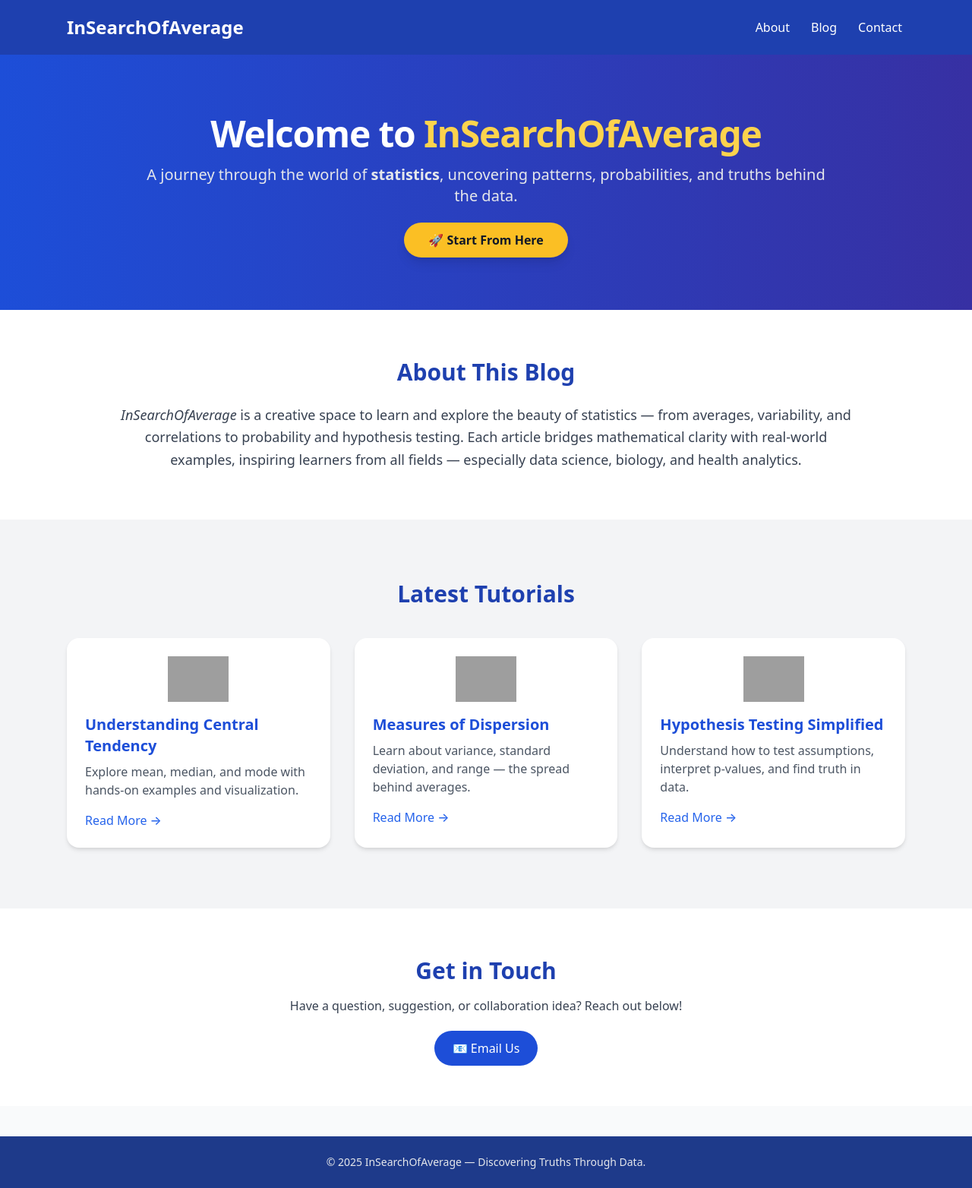
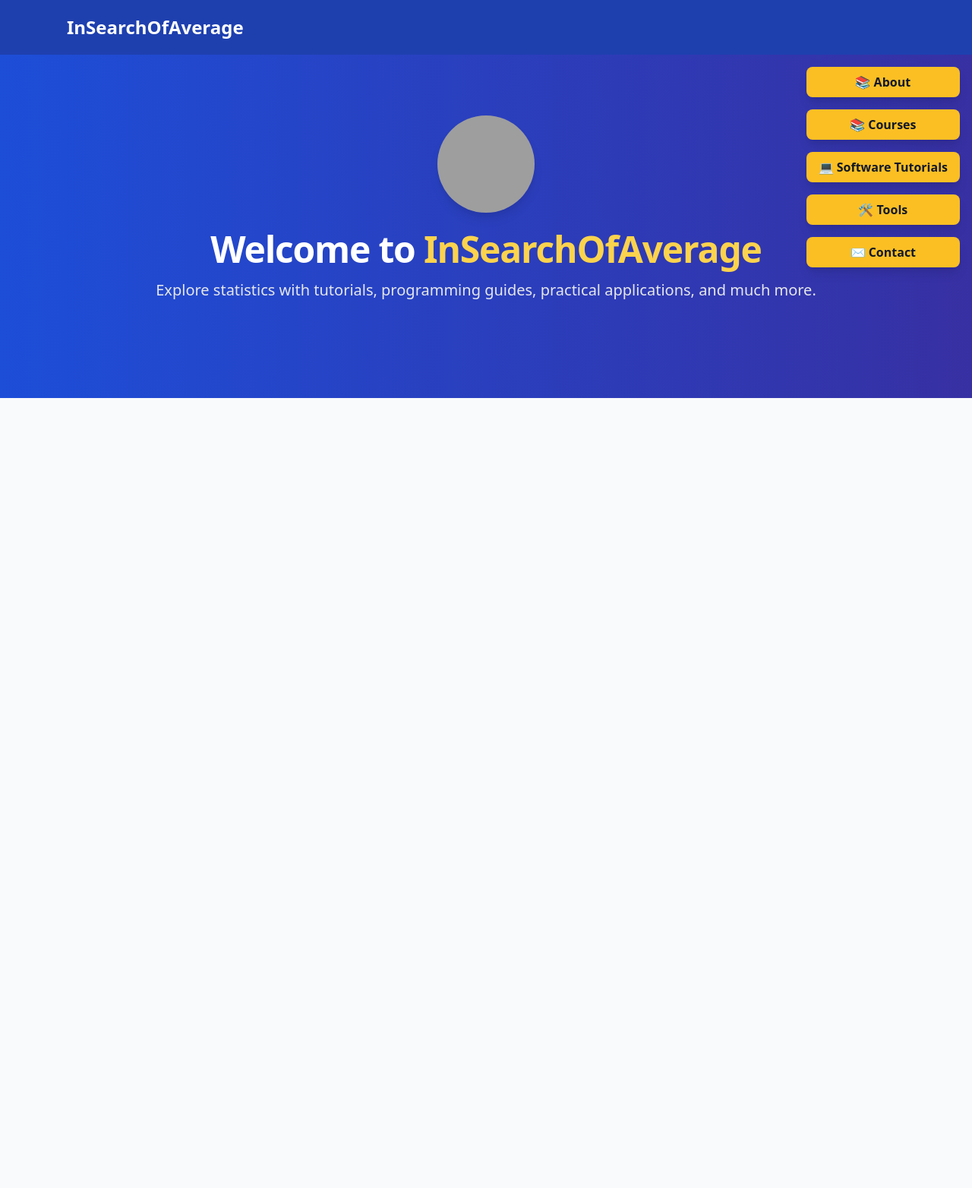
Before and after one commit to SurnamNarendra/InSearchOfAverage, a plain HTML site: page index.html in a window 1280 px wide. Shown: the whole page at 76% size. After the commit the page ends 800 px from the top, so only its background shows below. Drawn offline with nearby package versions, Linux system fonts and the light colour scheme; grey boxes are pictures that could not be loaded.

Commit message:
Update index.html

```diff
--- a/index.html
+++ b/index.html
@@ -18,91 +18,44 @@
             InSearchOfAverage
           </a>
         </div>
-        <div class="hidden md:flex items-center space-x-1">
-          <a href="#about" class="py-5 px-3 hover:text-yellow-300">About</a>
-          <a href="#blog" class="py-5 px-3 hover:text-yellow-300">Blog</a>
-          <a href="#contact" class="py-5 px-3 hover:text-yellow-300">Contact</a>
-        </div>
+
       </div>
     </div>
   </nav>
+<!-- Hero / Welcome Section -->
+<section class="bg-gradient-to-r from-blue-700 to-indigo-800 text-white py-20 relative">
+  <div class="max-w-6xl mx-auto px-6 text-center">
+    <!-- Welcome Message -->
+    <img src="https://cdn-icons-png.flaticon.com/512/1055/1055646.png" alt="InSearchOfAverage" class="mx-auto w-32 h-32 mb-6 rounded-full shadow-lg">
+    <h1 class="text-5xl font-bold mb-4 tracking-tight">Welcome to <span class="text-yellow-300">InSearchOfAverage</span></h1>
+    <p class="text-lg md:text-xl text-gray-200 mb-12">Explore statistics with tutorials, programming guides, practical applications, and much more.</p>
 
-  <!-- Hero Section -->
-  <section class="bg-gradient-to-r from-blue-700 to-indigo-800 text-white py-20">
-    <div class="max-w-4xl mx-auto text-center">
-      <h1 class="text-5xl font-bold mb-4 tracking-tight">Welcome to <span class="text-yellow-300">InSearchOfAverage</span></h1>
-      <p class="text-lg md:text-xl text-gray-200 mb-8">A journey through the world of <strong>statistics</strong>, uncovering patterns, probabilities, and truths behind the data.</p>
-      <a href="#blog" class="bg-yellow-400 text-gray-900 font-semibold px-8 py-3 rounded-full shadow-lg hover:bg-yellow-300 transition transform hover:scale-105">
-        🚀 Start From Here
+    <!-- Navigation Cards / Buttons (Top Right) -->
+    <div class="absolute top-4 right-4 flex flex-col gap-4">
+      <a href="#about" class="bg-yellow-400 hover:bg-yellow-300 text-gray-900 font-semibold py-2 px-4 rounded-lg shadow-lg transition transform hover:scale-105">
+        📚 About
+      </a>
+      <a href="#courses" class="bg-yellow-400 hover:bg-yellow-300 text-gray-900 font-semibold py-2 px-4 rounded-lg shadow-lg transition transform hover:scale-105">
+        📚 Courses
+      </a>
+      <a href="#software-tutorials" class="bg-yellow-400 hover:bg-yellow-300 text-gray-900 font-semibold py-2 px-4 rounded-lg shadow-lg transition transform hover:scale-105">
+        💻 Software Tutorials
+      </a>
+      <a href="#tools" class="bg-yellow-400 hover:bg-yellow-300 text-gray-900 font-semibold py-2 px-4 rounded-lg shadow-lg transition transform hover:scale-105">
+        🛠 Tools
+      </a>
+      <a href="#contact" class="bg-yellow-400 hover:bg-yellow-300 text-gray-900 font-semibold py-2 px-4 rounded-lg shadow-lg transition transform hover:scale-105">
+        ✉ Contact
       </a>
     </div>
-  </section>
+  </div>
+</section>
 
-  <!-- About Section -->
-  <section id="about" class="py-16 bg-white">
-    <div class="max-w-5xl mx-auto text-center px-6">
-      <h2 class="text-3xl font-bold text-blue-800 mb-6">About This Blog</h2>
-      <p class="text-lg text-gray-700 leading-relaxed">
-        <em>InSearchOfAverage</em> is a creative space to learn and explore the beauty of statistics —
-        from averages, variability, and correlations to probability and hypothesis testing.
-        Each article bridges mathematical clarity with real-world examples, inspiring learners from all fields — especially data science, biology, and health analytics.
-      </p>
-    </div>
-  </section>
 
-  <!-- Blog Section -->
-  <section id="blog" class="bg-gray-100 py-20">
-    <div class="max-w-6xl mx-auto px-6">
-      <h2 class="text-3xl font-bold text-center text-blue-800 mb-10">Latest Tutorials</h2>
 
-      <div class="grid md:grid-cols-3 gap-8">
-        <!-- Card 1 -->
-        <div class="bg-white rounded-2xl shadow-md hover:shadow-xl transition p-6">
-          <img src="https://cdn-icons-png.flaticon.com/512/1828/1828911.png" class="w-20 mx-auto mb-4" alt="Central Tendency">
-          <h3 class="text-xl font-semibold text-blue-700 mb-2">Understanding Central Tendency</h3>
-          <p class="text-gray-600 mb-4">Explore mean, median, and mode with hands-on examples and visualization.</p>
-          <a href="lectures/central_tendency.html" class="text-blue-600 font-medium hover:underline">Read More →</a>
-        </div>
 
-        <!-- Card 2 -->
-        <div class="bg-white rounded-2xl shadow-md hover:shadow-xl transition p-6">
-          <img src="https://cdn-icons-png.flaticon.com/512/3233/3233475.png" class="w-20 mx-auto mb-4" alt="Dispersion">
-          <h3 class="text-xl font-semibold text-blue-700 mb-2">Measures of Dispersion</h3>
-          <p class="text-gray-600 mb-4">Learn about variance, standard deviation, and range — the spread behind averages.</p>
-          <a href="lectures/dispersion.html" class="text-blue-600 font-medium hover:underline">Read More →</a>
-        </div>
 
-        <!-- Card 3 -->
-        <div class="bg-white rounded-2xl shadow-md hover:shadow-xl transition p-6">
-          <img src="https://cdn-icons-png.flaticon.com/512/3135/3135715.png" class="w-20 mx-auto mb-4" alt="Hypothesis Testing">
-          <h3 class="text-xl font-semibold text-blue-700 mb-2">Hypothesis Testing Simplified</h3>
-          <p class="text-gray-600 mb-4">Understand how to test assumptions, interpret p-values, and find truth in data.</p>
-          <a href="lectures/hypothesis_testing.html" class="text-blue-600 font-medium hover:underline">Read More →</a>
-        </div>
-      </div>
-    </div>
-  </section>
 
-  <!-- Contact Section -->
-  <section id="contact" class="py-16 bg-white">
-    <div class="max-w-4xl mx-auto text-center px-6">
-      <h2 class="text-3xl font-bold text-blue-800 mb-4">Get in Touch</h2>
-      <p class="text-gray-700 mb-8">Have a question, suggestion, or collaboration idea? Reach out below!</p>
-      <a href="mailto:contact@insearchofaverage.com" class="bg-blue-700 text-white px-6 py-3 rounded-full font-medium hover:bg-blue-600 transition">
-        📧 Email Us
-      </a>
-    </div>
-  </section>
 
-  <!-- Footer -->
-  <footer class="bg-blue-900 text-gray-200 py-6 mt-10">
-    <div class="max-w-6xl mx-auto text-center text-sm">
-      © <span id="year"></span> InSearchOfAverage — Discovering Truths Through Data.
-    </div>
-  </footer>
-
-  <script>
-    document.getElementById("year").textContent = new Date().getFullYear();
-  </script>
 </body>
 </html>
```
